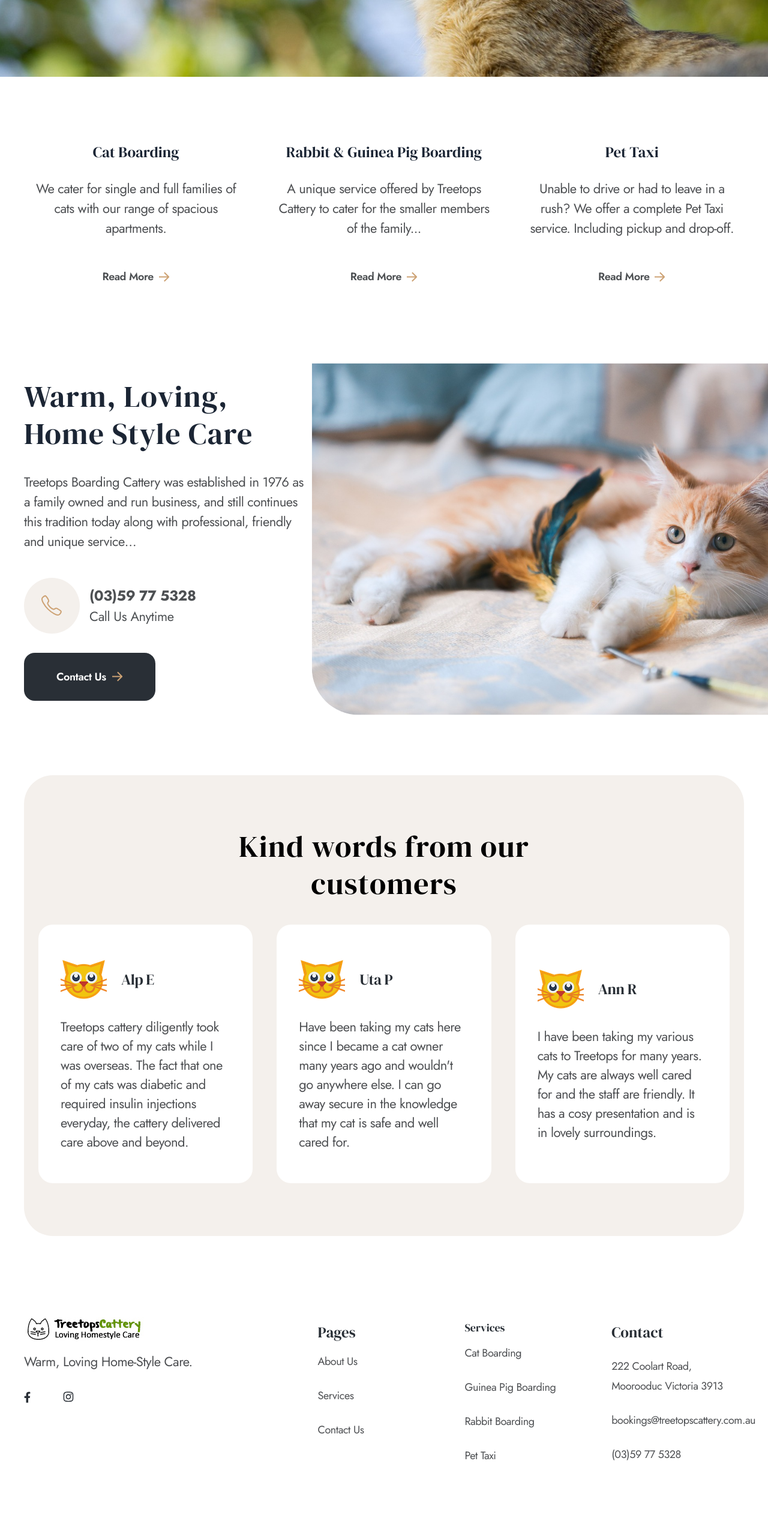
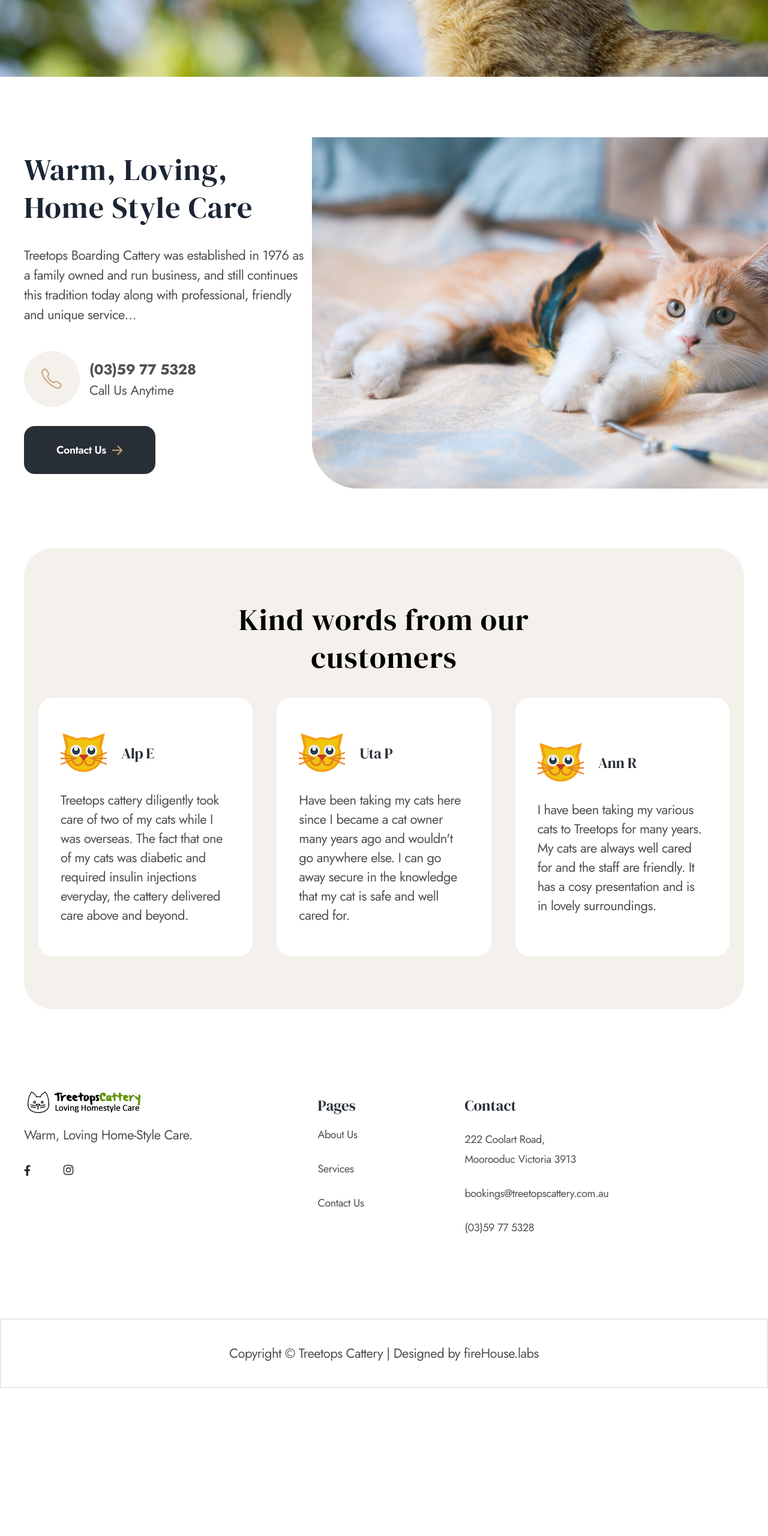
Before and after one commit to jeremyw24/treetopscattery.com.au, an Astro site: page / in a window 1280 px wide. Shown: the part 880-3440 px from the top of the page at 60% size. After the commit the page ends 3193 px from the top, so only its background shows below. Built offline with nearby package versions, Linux system fonts and the light colour scheme; Astro itself is replaced by a stand-in of ours.

Commit message:
remove pet taxi and rabbits

```diff
--- a/src/components/footer.tsx
+++ b/src/components/footer.tsx
@@ -47,7 +47,7 @@ const Footer = () => {
             </a>
           </div>
         </div>
-        <div className="col-span-1 flex flex-col gap-2">
+        {/* <div className="col-span-1 flex flex-col gap-2">
           <h5 className="text-primary-200 font-dm text-[18px] lg:text-[18px] leading-loose">
             Services
           </h5>
@@ -65,7 +65,7 @@ const Footer = () => {
               Pet Taxi
             </p>
           </div>
-        </div>
+        </div> */}
         <div className="col-span-1 flex flex-col gap-4">
           <h5 className="text-primary-200 font-dm text-[22px] lg:text-[25px] leading-loose">
             Contact
--- a/src/pages/index.astro
+++ b/src/pages/index.astro
@@ -115,7 +115,7 @@ const experiences = [
 
 	<!-- Services Section -->
 
-	<section class="lg:max-w-[1200px] flex flex-col gap-8 lg:gap-10 lg:flex-row px-12 xl:px-0 w-full mx-auto pt-[50px] lg:pt-[100px] justify-between ">
+	<!-- <section class="lg:max-w-[1200px] flex flex-col gap-8 lg:gap-10 lg:flex-row px-12 xl:px-0 w-full mx-auto pt-[50px] lg:pt-[100px] justify-between ">
 		{
 			services.map((service) => {
 				return (
@@ -127,7 +127,7 @@ const experiences = [
 				)
 			})
 		}
-	</section>
+	</section> -->
 
 	<!-- About Section -->
 
--- a/src/pages/services.astro
+++ b/src/pages/services.astro
@@ -74,7 +74,7 @@ const howWeWorkDetails = [
   </section>
 
   	<!-- Services Section -->
-
+<!--
 	<section class="lg:max-w-[1200px] grid grid-cols-1 md:grid-cols-2 lg:grid-cols-3 gap-8 lg:gap-10 lg:gap-y-12 xl:px-0 w-full mx-auto pt-[40px] lg:pt-[50px] justify-between ">
 		{
 			services.map((service) => {
@@ -87,7 +87,7 @@ const howWeWorkDetails = [
 				)
 			})
 		}
-	</section>
+	</section> -->
 
   <!-- How We Work Section -->
   <section class="px-12 xl:px-0 w-full mt-[40px] lg:mt-[50px] min-h-screen ">
```
